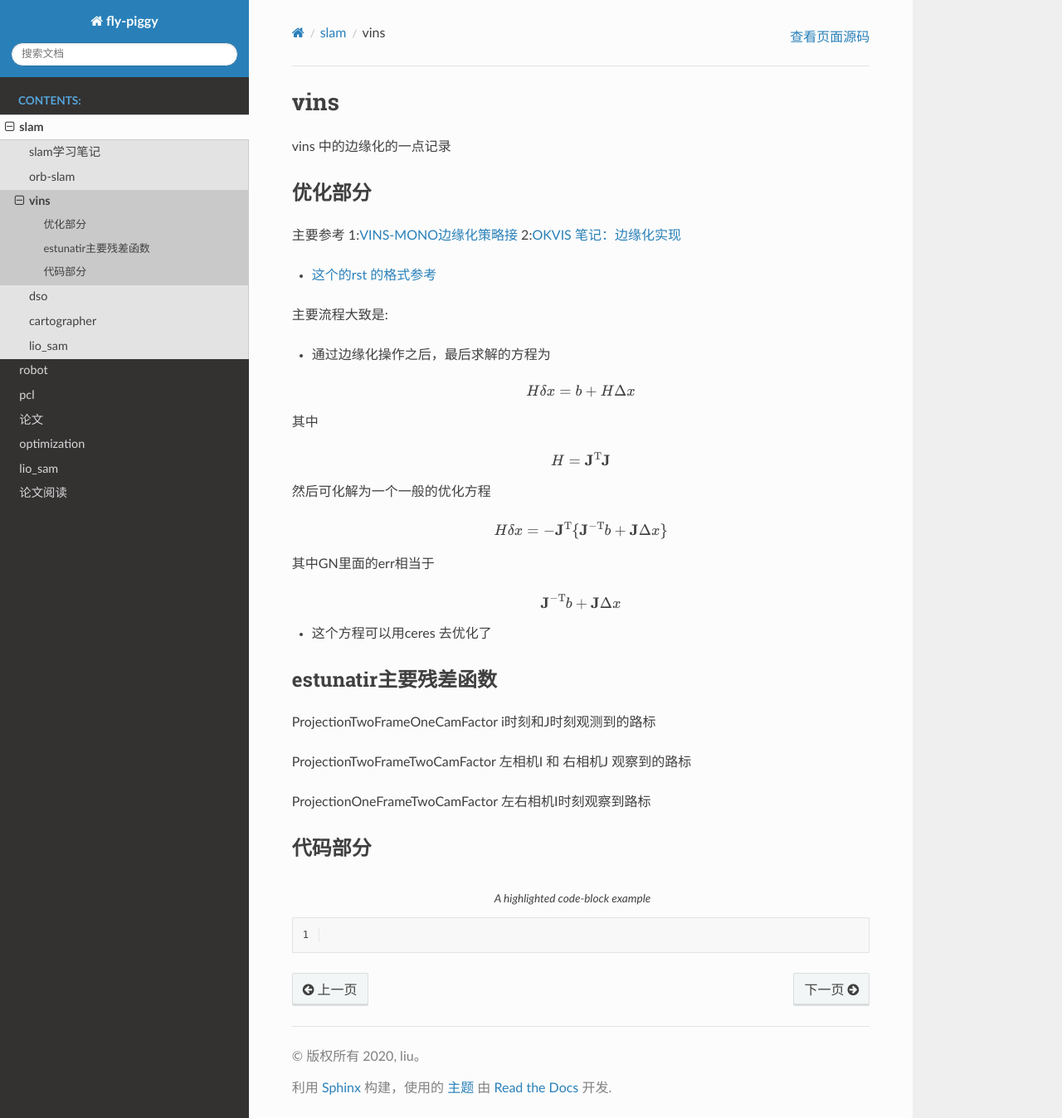
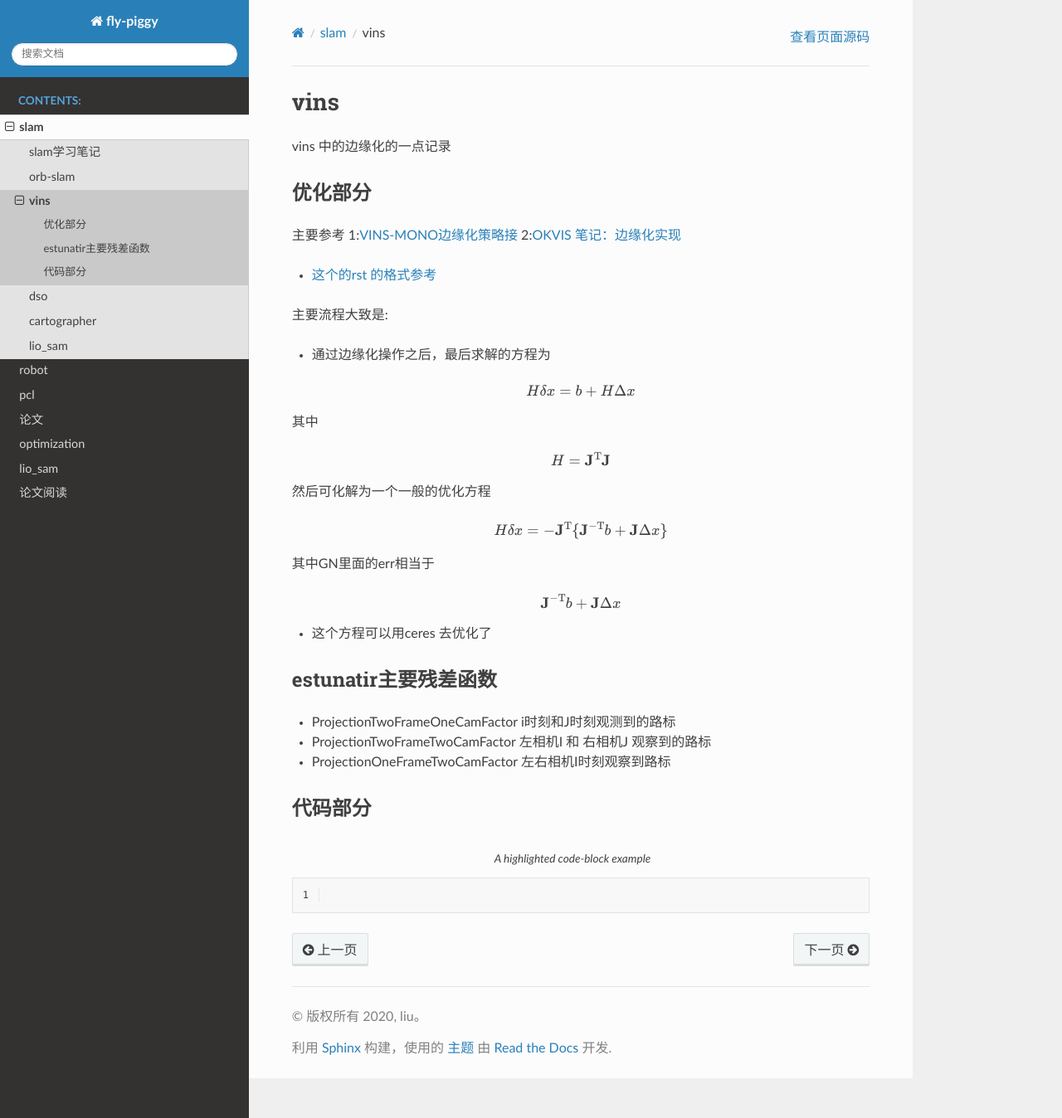
Before and after one commit to lyp727460067/fly-pigger, a Sphinx documentation site: the page built from source/vins.rst, in a window 1280 px wide and 1348 px high. Shown: the whole window at 83% size. Built offline with Sphinx 7.4.7 and the Read the Docs theme 2.0.0, drawn with Linux system fonts in a browser that asks for light colours; pages that are not in the unit, such as notebooks, are missing from menus.

Commit message:
add bian

```diff
--- a/source/vins.rst
+++ b/source/vins.rst
@@ -56,11 +56,11 @@ vins 中的边缘化的一点记录
 
 estunatir主要残差函数
 ------------------------
-ProjectionTwoFrameOneCamFactor   i时刻和J时刻观测到的路标
+* ProjectionTwoFrameOneCamFactor   i时刻和J时刻观测到的路标
 
-ProjectionTwoFrameTwoCamFactor 左相机I 和 右相机J 观察到的路标
+* ProjectionTwoFrameTwoCamFactor 左相机I 和 右相机J 观察到的路标
 
-ProjectionOneFrameTwoCamFactor 左右相机I时刻观察到路标
+* ProjectionOneFrameTwoCamFactor 左右相机I时刻观察到路标
 
 代码部分
 --------
```
